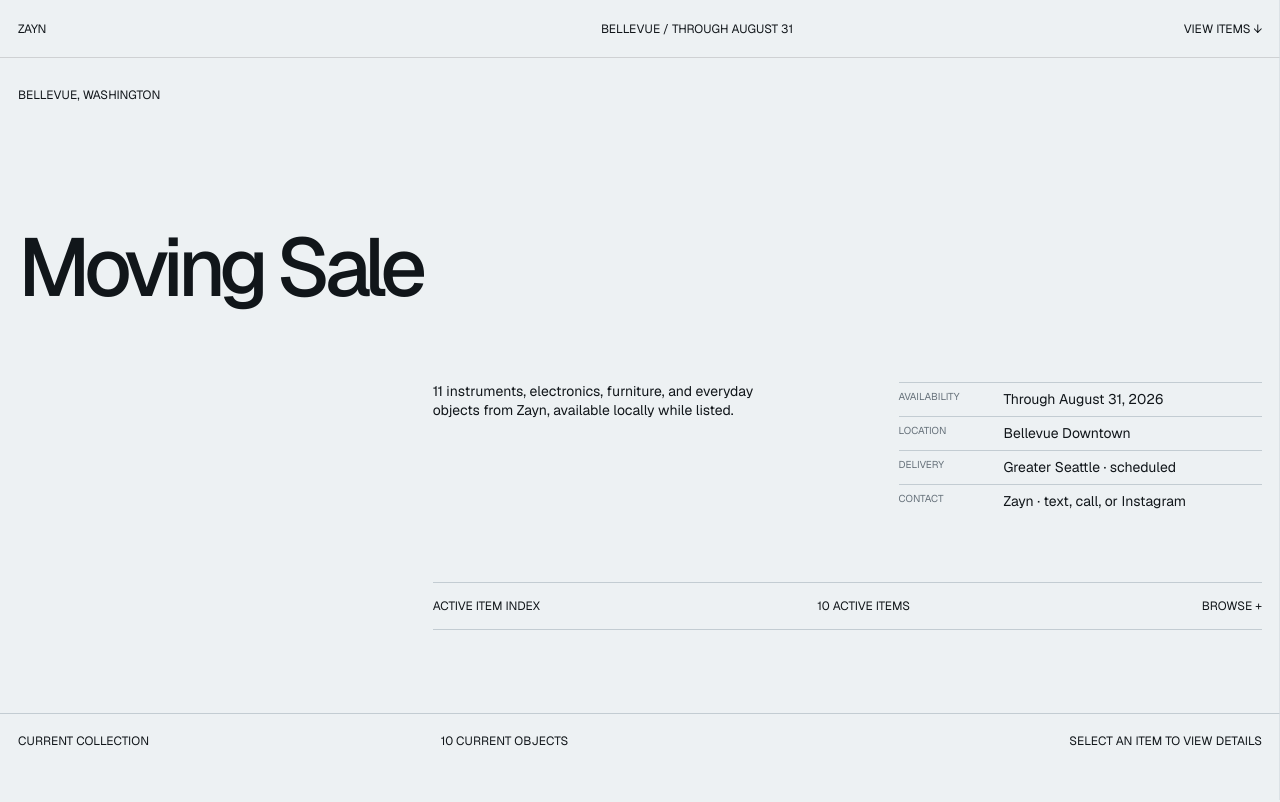
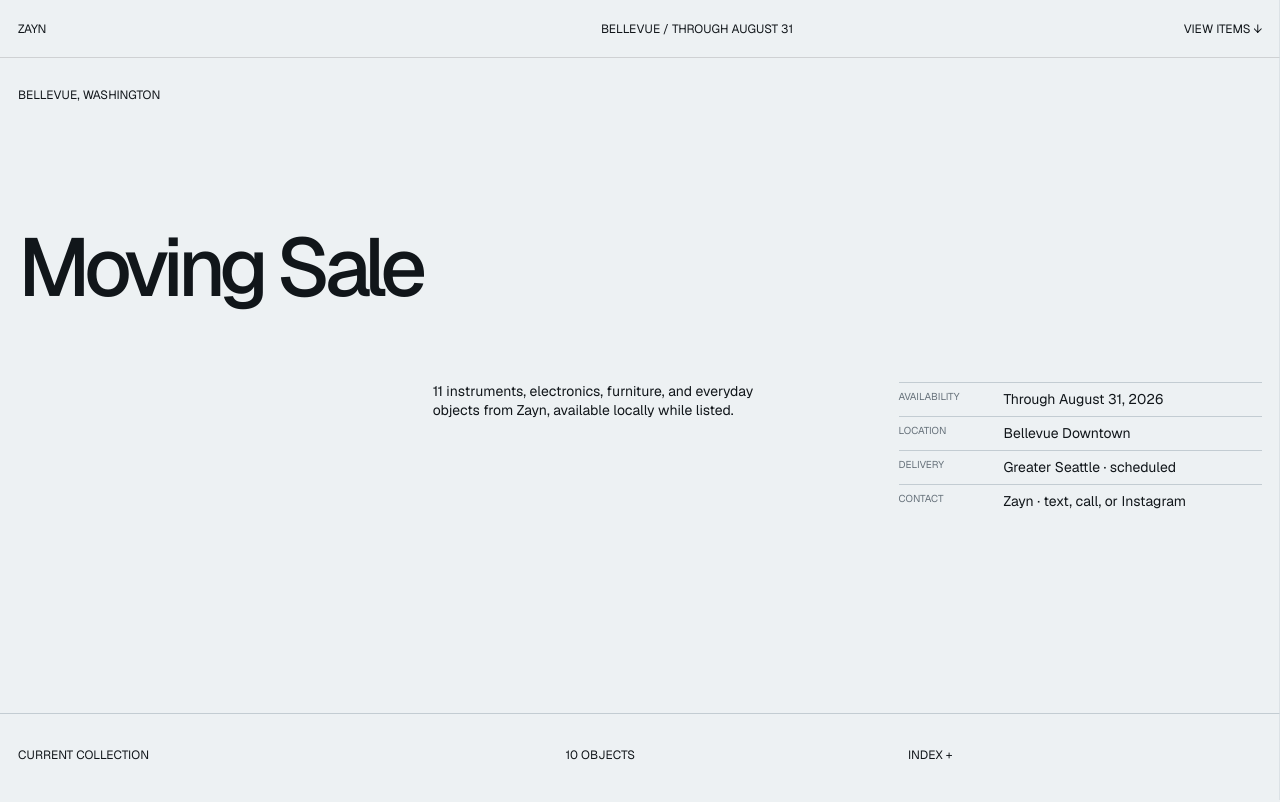
Before and after one commit to EpocheDrift/used-website, a Next.js app in the folder site/: page / in a window 1280 px wide. Shown: the top 802 px of the page. Built offline with nearby package versions, Linux system fonts and the light colour scheme.

Commit message:
Reposition active item index

```diff
--- a/site/app/globals.css
+++ b/site/app/globals.css
@@ -143,14 +143,14 @@ button {
   font-size: 10px;
 }
 
-.quick-index {
+.active-index--intro {
+  display: none;
   max-width: 900px;
   margin: clamp(58px, 8vh, 96px) 0 0 33.333%;
   border-top: 1px solid var(--line);
-  border-bottom: 1px solid var(--line);
 }
 
-.quick-index summary {
+.active-index summary {
   display: grid;
   grid-template-columns: 1fr 1fr auto;
   gap: 24px;
@@ -160,35 +160,39 @@ button {
   cursor: pointer;
 }
 
-.quick-index summary::-webkit-details-marker {
+.active-index summary::-webkit-details-marker {
   display: none;
 }
 
-.quick-index summary:focus-visible {
+.active-index summary:focus-visible {
   outline: 1px solid var(--ink);
   outline-offset: 5px;
 }
 
-.quick-index-action {
+.active-index-action {
   text-align: right;
 }
 
-.quick-index-action span:last-child,
-.quick-index[open] .quick-index-action span:first-child {
+.active-index-action span:last-child,
+.active-index[open] .active-index-action span:first-child {
   display: none;
 }
 
-.quick-index[open] .quick-index-action span:last-child {
+.active-index[open] .active-index-action span:last-child {
   display: inline;
 }
 
-.quick-index-list {
+.active-index--intro[open] summary,
+.active-index--collection[open] .collection-heading {
+  border-bottom: 1px solid var(--line);
+}
+
+.active-index-list {
   display: grid;
   grid-template-columns: repeat(2, minmax(0, 1fr));
-  border-top: 1px solid var(--line);
 }
 
-.quick-index-item {
+.active-index-item {
   display: grid;
   grid-template-columns: 28px minmax(0, 1fr) auto 78px;
   gap: 10px;
@@ -202,33 +206,33 @@ button {
   cursor: pointer;
 }
 
-.quick-index-item:nth-child(odd) {
+.active-index-item:nth-child(odd) {
   padding-right: 14px;
   border-right: 1px solid var(--line);
 }
 
-.quick-index-item:nth-child(even) {
+.active-index-item:nth-child(even) {
   padding-left: 14px;
 }
 
-.quick-index-item:nth-child(n + 3) {
+.active-index-item:nth-child(n + 3) {
   border-top: 1px solid var(--line);
 }
 
-.quick-index-item:hover,
-.quick-index-item:focus-visible {
+.active-index-item:hover,
+.active-index-item:focus-visible {
   background: var(--ink);
   color: var(--paper);
   outline: none;
 }
 
-.quick-index-status {
+.active-index-status {
   display: flex;
   gap: 6px;
   align-items: center;
 }
 
-.quick-index-status i {
+.active-index-status i {
   width: 6px;
   height: 6px;
   flex: 0 0 auto;
@@ -236,7 +240,7 @@ button {
   background: #4e7258;
 }
 
-.quick-index-status.status--reserved i {
+.active-index-status.status--reserved i {
   background: #b17b36;
 }
 
@@ -244,19 +248,34 @@ button {
   padding: 18px;
 }
 
-.collection-heading {
-  display: grid;
-  grid-template-columns: 1fr 1fr 1fr;
-  gap: 24px;
-  padding-bottom: clamp(44px, 6vw, 88px);
+.active-index--collection {
+  margin-bottom: clamp(44px, 6vw, 88px);
 }
 
-.collection-heading p {
-  margin: 0;
+.collection-heading {
+  grid-template-columns: 33.333% minmax(0, 1fr);
+  gap: 0;
+  padding-bottom: 14px;
 }
 
-.collection-heading p:last-child {
-  text-align: right;
+.collection-heading-meta {
+  display: grid;
+  grid-template-columns: minmax(240px, 1fr) minmax(330px, 1fr);
+  gap: 8vw;
+  max-width: 900px;
+}
+
+.active-index--collection .active-index-action {
+  text-align: left;
+}
+
+.active-index--collection .active-index-list {
+  border-top: 0;
+  border-bottom: 1px solid var(--line);
+}
+
+.active-index--collection .active-index-status.status--available {
+  visibility: hidden;
 }
 
 .item-grid {
@@ -774,24 +793,20 @@ button {
     margin-left: 0;
   }
 
-  .detail-open .quick-index {
-    margin-left: 0;
-  }
-
-  .detail-open .quick-index-list {
+  .detail-open .active-index-list {
     grid-template-columns: 1fr;
   }
 
-  .detail-open .quick-index-item:nth-child(odd) {
+  .detail-open .active-index-item:nth-child(odd) {
     padding-right: 0;
     border-right: 0;
   }
 
-  .detail-open .quick-index-item:nth-child(even) {
+  .detail-open .active-index-item:nth-child(even) {
     padding-left: 0;
   }
 
-  .detail-open .quick-index-item:nth-child(n + 2) {
+  .detail-open .active-index-item:nth-child(n + 2) {
     border-top: 1px solid var(--line);
   }
 
@@ -799,8 +814,16 @@ button {
     grid-template-columns: 1fr auto;
   }
 
-  .detail-open .collection-heading p:last-child {
+  .detail-open .collection-heading-meta {
+    display: block;
+  }
+
+  .detail-open .collection-heading-meta > :first-child {
     display: none;
+  }
+
+  .detail-open .active-index--collection .active-index-action {
+    text-align: right;
   }
 
   .detail-open .item-grid {
@@ -858,41 +881,38 @@ button {
     margin: 72px 0 0;
   }
 
-  .quick-index {
+  .active-index--intro {
+    display: block;
     margin: 58px 0 0;
   }
 
-  .quick-index summary {
+  .active-index--collection {
+    display: none;
+  }
+
+  .active-index--intro summary {
     grid-template-columns: 1fr auto;
   }
 
-  .quick-index summary > :nth-child(2) {
+  .active-index--intro summary > :nth-child(2) {
     display: none;
   }
 
-  .quick-index-list {
+  .active-index-list {
     grid-template-columns: 1fr;
   }
 
-  .quick-index-item:nth-child(odd) {
+  .active-index-item:nth-child(odd) {
     padding-right: 0;
     border-right: 0;
   }
 
-  .quick-index-item:nth-child(even) {
+  .active-index-item:nth-child(even) {
     padding-left: 0;
   }
 
-  .quick-index-item:nth-child(n + 2) {
+  .active-index-item:nth-child(n + 2) {
     border-top: 1px solid var(--line);
-  }
-
-  .collection-heading {
-    grid-template-columns: 1fr auto;
-  }
-
-  .collection-heading p:last-child {
-    display: none;
   }
 
   .item-grid {
--- a/site/app/page.tsx
+++ b/site/app/page.tsx
@@ -54,6 +54,62 @@ function ItemCard({
         </span>
       </button>
     </article>
+  );
+}
+
+function ActiveItemIndex({
+  placement,
+  onOpen,
+}: {
+  placement: 'intro' | 'collection';
+  onOpen: (slug: string) => void;
+}) {
+  const isCollectionIndex = placement === 'collection';
+
+  return (
+    <details className={`active-index active-index--${placement}`}>
+      <summary className={isCollectionIndex ? 'collection-heading' : undefined}>
+        {isCollectionIndex ? (
+          <>
+            <span>Current collection</span>
+            <span className="collection-heading-meta">
+              <span>{currentItems.length} objects</span>
+              <span className="active-index-action" aria-hidden="true">
+                <span>Index +</span>
+                <span>Close −</span>
+              </span>
+            </span>
+          </>
+        ) : (
+          <>
+            <span>Active item index</span>
+            <span>{currentItems.length} active items</span>
+            <span className="active-index-action" aria-hidden="true">
+              <span>Browse +</span>
+              <span>Close −</span>
+            </span>
+          </>
+        )}
+      </summary>
+      <nav className="active-index-list" aria-label="Active item index">
+        {currentItems.map((item) => (
+          <button
+            className="active-index-item"
+            type="button"
+            key={item.id}
+            onClick={() => onOpen(item.slug)}
+            aria-label={`View ${item.name} details`}
+          >
+            <span>{item.id}</span>
+            <span>{item.name}</span>
+            <span>{item.price}</span>
+            <span className={`active-index-status status--${item.status}`}>
+              <i aria-hidden="true" /> {statusLabels[item.status]}
+            </span>
+          </button>
+        ))}
+      </nav>
+    </details>
   );
 }
 
@@ -131,34 +187,7 @@ export default function Home() {
                 </div>
               </dl>
             </div>
-            <details className="quick-index">
-              <summary>
-                <span>Active item index</span>
-                <span>{currentItems.length} active items</span>
-                <span className="quick-index-action" aria-hidden="true">
-                  <span>Browse +</span>
-                  <span>Close −</span>
-                </span>
-              </summary>
-              <nav className="quick-index-list" aria-label="Active item index">
-                {currentItems.map((item) => (
-                  <button
-                    className="quick-index-item"
-                    type="button"
-                    key={item.id}
-                    onClick={() => openItem(item.slug)}
-                    aria-label={`View ${item.name} details`}
-                  >
-                    <span>{item.id}</span>
-                    <span>{item.name}</span>
-                    <span>{item.price}</span>
-                    <span className={`quick-index-status status--${item.status}`}>
-                      <i aria-hidden="true" /> {statusLabels[item.status]}
-                    </span>
-                  </button>
-                ))}
-              </nav>
-            </details>
+            <ActiveItemIndex placement="intro" onOpen={openItem} />
           </section>
 
           <section
@@ -166,11 +195,7 @@ export default function Home() {
             id="collection"
             aria-label="Items for sale"
           >
-            <div className="collection-heading">
-              <p>Current collection</p>
-              <p>{currentItems.length} current objects</p>
-              <p>Select an item to view details</p>
-            </div>
+            <ActiveItemIndex placement="collection" onOpen={openItem} />
 
             <div className="item-grid">
               {currentItems.map((item) => (
```
